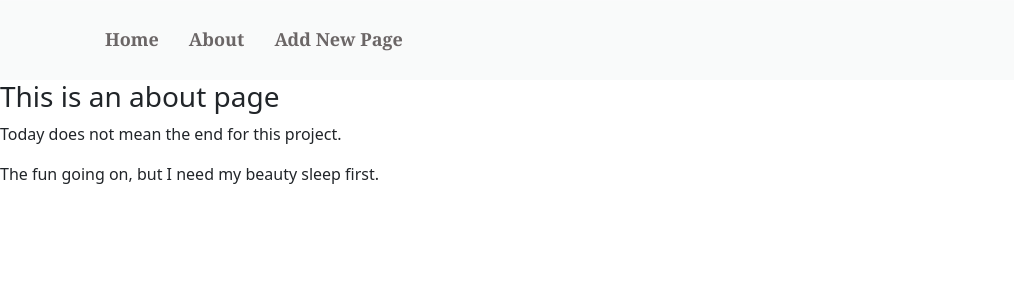
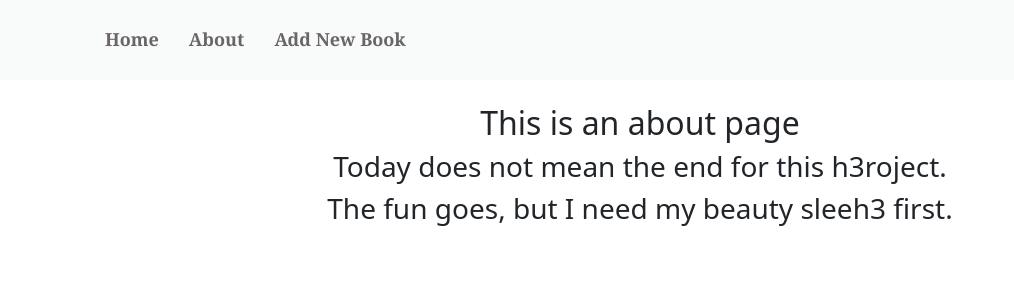
Before and after one commit to k8k8812/Book-Sharing-App, a Vue app: page /about in a window 1280 px wide. Shown: the top 300 px of the page, without its empty margins (0-1014 px from the left). Built offline with nearby package versions, Linux system fonts and the light colour scheme.

Commit message:
commit before being pushed to github

```diff
--- a/src/App.vue
+++ b/src/App.vue
@@ -10,7 +10,7 @@
             <ul class="navbar-nav me-auto mb-2 mb-lg-0">
               <li ><router-link to="/" id="links"> Home  </router-link></li>
               <li ><router-link to="/about" id="links"> About </router-link></li>
-              <li ><router-link to="/addbook" aria-current="page" class="router-link-exact-active router-link-active" id="links"> Add New Page  </router-link></li>
+              <li ><router-link to="/addbook" aria-current="page" class="router-link-exact-active router-link-active" id="links"> Add New Book  </router-link></li>
               <li> </li>
           </ul>
         </div>
--- a/src/components/addnotebook.vue
+++ b/src/components/addnotebook.vue
@@ -1,8 +1,6 @@
 <template>
     <div>
         <div id="success"> </div>
-
-
         <div class="info-container-rightbox col-md-8">
 
             <div class="rightbox-noteinfo" >
--- a/src/components/bookdisplay.vue
+++ b/src/components/bookdisplay.vue
@@ -57,7 +57,6 @@ export default {
 }
 </script>
 
-<!-- Add "scoped" attribute to limit CSS to this component only -->
 <style scoped>
 
 #genre-link {
@@ -73,7 +72,7 @@ export default {
         max-width: 80%;
         min-height: 70%;
 
-        /* border: solid; */
+
     }
     .card {
         display: inline-block;
--- a/src/components/searchbygenre.vue
+++ b/src/components/searchbygenre.vue
@@ -13,6 +13,8 @@
                 </ol>
             </nav>
         </div>
+
+
         <div class="row">
         <div class="col-sm-1">
         </div>
@@ -45,6 +47,7 @@
 <script>
 import axios from 'axios'
 
+
 export default {
     props: ['genre'],
     data(){
@@ -57,6 +60,7 @@ export default {
 
     mounted() {
         const baseURL = "http://localhost:3000/notes";
+
 
         axios(baseURL).then(response => {
             this.book = response.data
--- a/src/components/updatenote.vue
+++ b/src/components/updatenote.vue
@@ -2,11 +2,9 @@
 
 <div>
         <div id="success" >  </div>
+        <div class="info-container-rightbox col-md-8" >
+        <div class="rightbox-noteinfo"  >
 
-        <div class="info-container-rightbox col-md-8" >
-
-
-            <div class="rightbox-noteinfo"  >
                 <div class="book-info-list"  >
                     <ul>
                     <label> Book Title:   </label>
--- a/src/views/About.vue
+++ b/src/views/About.vue
@@ -1,7 +1,8 @@
 <template>
-  <div class="about">
-    <h3>This is an about page</h3>
-    <p>Today does not mean the end for this project. </p>
-    <p>The fun going on, but I need my beauty sleep first. </p>
+  <div class="about" style="text-align: center">
+    <br>
+    <h2>This is an about page</h2>
+    <h3>Today does not mean the end for this h3roject. </h3>
+    <h3>The fun goes, but I need my beauty sleeh3 first. </h3>
   </div>
 </template>
```
Also changed, not shown: src/store/store.js (deleted, +0 -10 lines), src/views/OneNote.vue (+13 -8 lines), 1 other file (tests, documents, lock files or other folders). Lines whose indentation alone changed are shown as unchanged.
